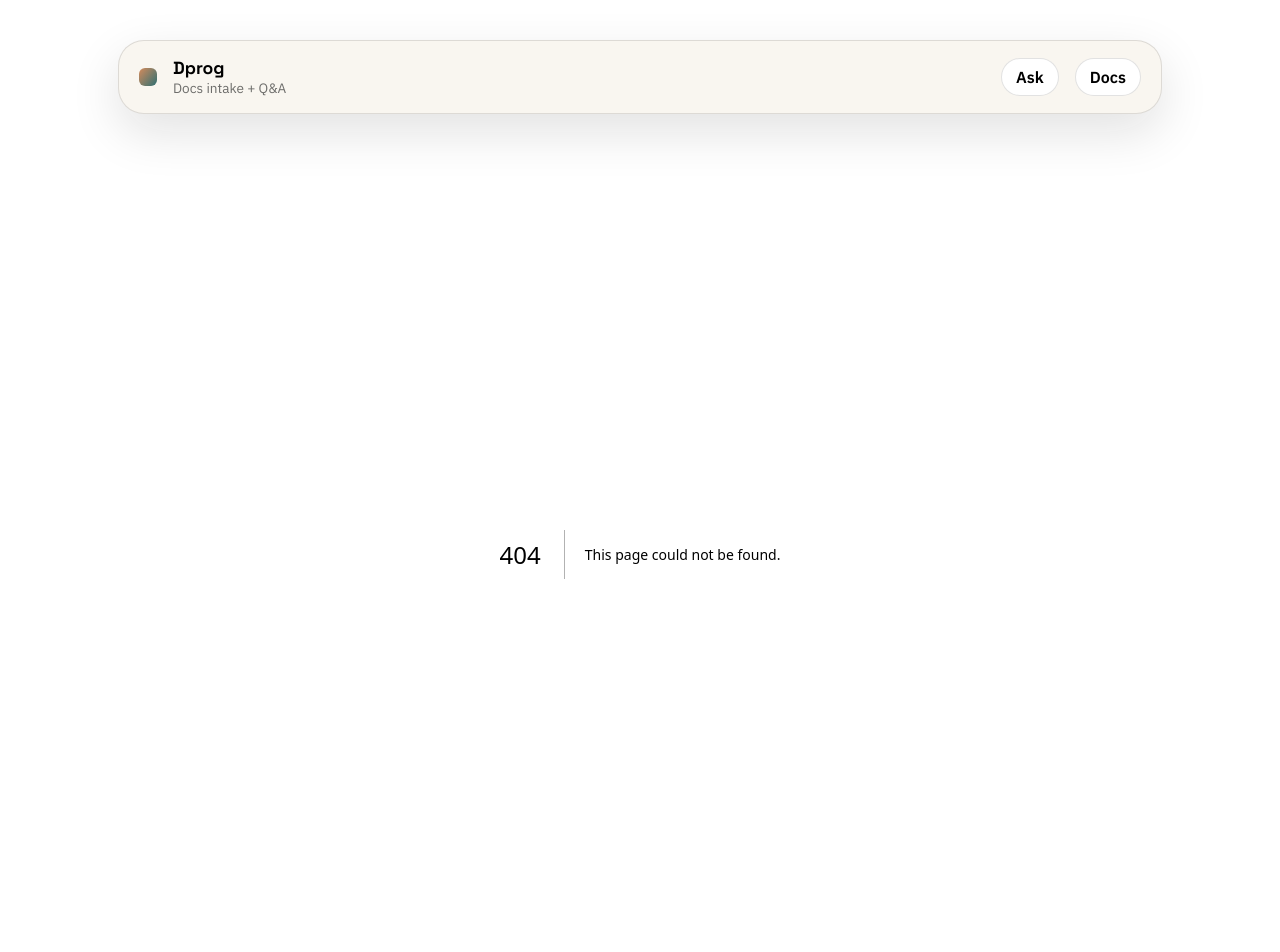
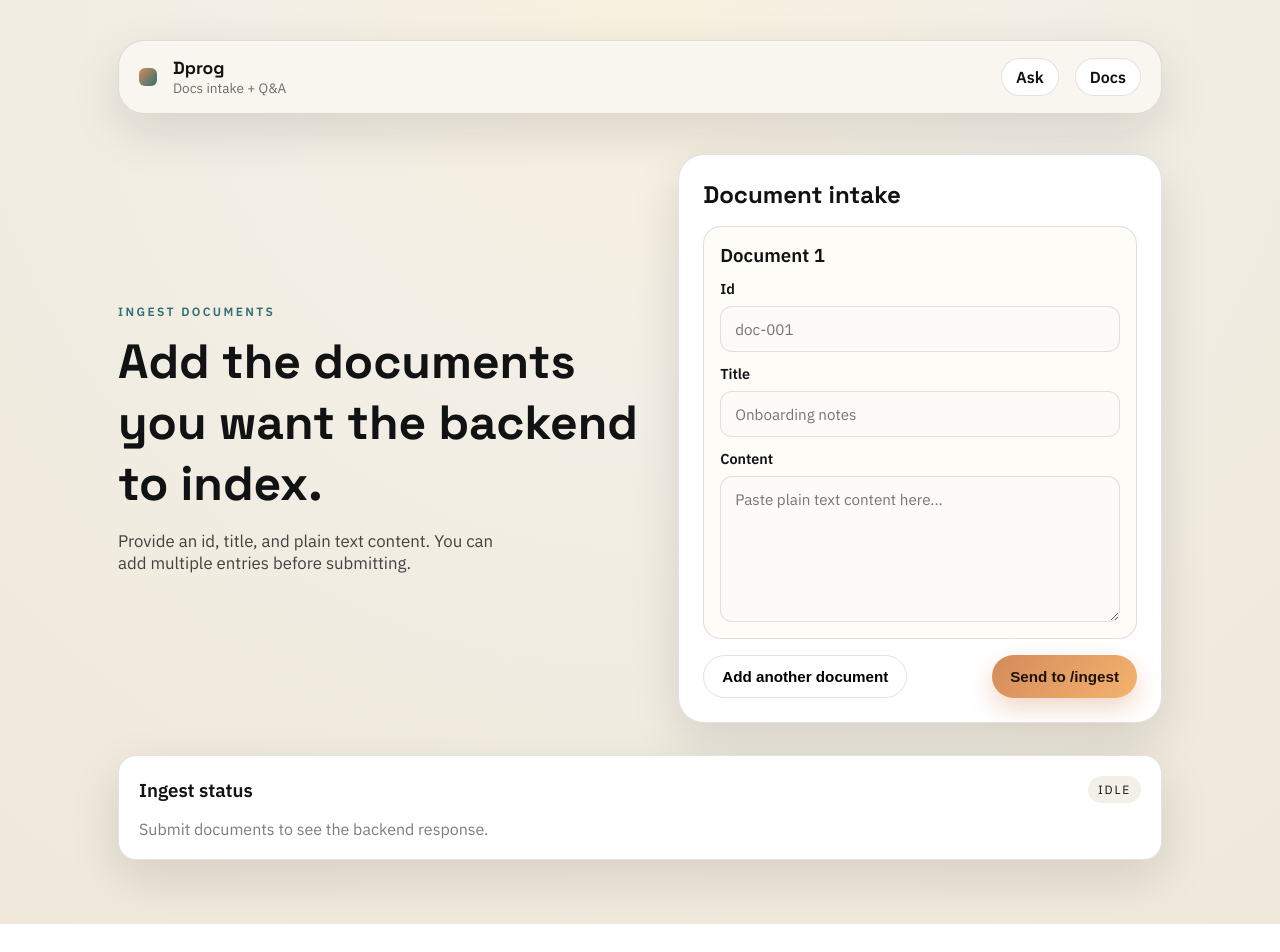
Before and after one commit to superern/dprog, a Next.js app in the folder frontend/: page /docs in a window 1280 px wide. Before the commit this address had no page. Shown: the top 952 px of the page. After the commit the page ends 924 px from the top, so only its background shows below. Built offline with nearby package versions, Linux system fonts and the light colour scheme.

Commit message:
feat: Implement 'Docs' page for document ingestion

```diff
--- /dev/null
+++ b/frontend/app/docs/page.tsx
@@ -0,0 +1,163 @@
+"use client";
+
+import { FormEvent, useMemo, useState } from "react";
+
+type DocInput = {
+  id: string;
+  title: string;
+  content: string;
+};
+
+type IngestResponse = {
+  status?: string;
+  message?: string;
+  [key: string]: unknown;
+};
+
+const emptyDoc = (): DocInput => ({ id: "", title: "", content: "" });
+
+function resolveApiBase() {
+  const base = process.env.DRPOG_API ?? "";
+  return base.endsWith("/") ? base.slice(0, -1) : base;
+}
+
+export default function DocsPage() {
+  const [docs, setDocs] = useState<DocInput[]>([emptyDoc()]);
+  const [status, setStatus] = useState<"idle" | "loading" | "error" | "success">("idle");
+  const [error, setError] = useState<string | null>(null);
+  const [response, setResponse] = useState<IngestResponse | null>(null);
+
+  const apiBase = useMemo(() => resolveApiBase(), []);
+
+  function updateDoc(index: number, field: keyof DocInput, value: string) {
+    setDocs((prev) =>
+      prev.map((doc, docIndex) => (docIndex === index ? { ...doc, [field]: value } : doc))
+    );
+  }
+
+  function addDoc() {
+    setDocs((prev) => [...prev, emptyDoc()]);
+  }
+
+  function removeDoc(index: number) {
+    setDocs((prev) => prev.filter((_, docIndex) => docIndex !== index));
+  }
+
+  async function handleSubmit(event: FormEvent<HTMLFormElement>) {
+    event.preventDefault();
+    setStatus("loading");
+    setError(null);
+    setResponse(null);
+
+    try {
+      const response = await fetch(`${apiBase}/ingest`, {
+        method: "POST",
+        headers: { "Content-Type": "application/json" },
+        body: JSON.stringify({ documents: docs })
+      });
+
+      const data = (await response.json()) as IngestResponse;
+      if (!response.ok) {
+        throw new Error(data?.error ? String(data.error) : "Request failed.");
+      }
+
+      setResponse(data);
+      setStatus("success");
+    } catch (err) {
+      const message = err instanceof Error ? err.message : "Unexpected error.";
+      setError(message);
+      setStatus("error");
+    }
+  }
+
+  return (
+    <div className="page">
+      <section className="hero">
+        <div>
+          <p className="eyebrow">Ingest documents</p>
+          <h1>Add the documents you want the backend to index.</h1>
+          <p className="lead">
+            Provide an id, title, and plain text content. You can add multiple entries before
+            submitting.
+          </p>
+        </div>
+        <div className="hero-card">
+          <h2>Document intake</h2>
+          <form className="stack" onSubmit={handleSubmit}>
+            {docs.map((doc, index) => (
+              <div className="doc-card" key={`doc-${index}`}>
+                <div className="doc-header">
+                  <h3>Document {index + 1}</h3>
+                  {docs.length > 1 && (
+                    <button
+                      type="button"
+                      className="ghost"
+                      onClick={() => removeDoc(index)}
+                    >
+                      Remove
+                    </button>
+                  )}
+                </div>
+                <label className="field">
+                  <span>Id</span>
+                  <input
+                    type="text"
+                    placeholder="doc-001"
+                    value={doc.id}
+                    onChange={(event) => updateDoc(index, "id", event.target.value)}
+                    required
+                  />
+                </label>
+                <label className="field">
+                  <span>Title</span>
+                  <input
+                    type="text"
+                    placeholder="Onboarding notes"
+                    value={doc.title}
+                    onChange={(event) => updateDoc(index, "title", event.target.value)}
+                    required
+                  />
+                </label>
+                <label className="field">
+                  <span>Content</span>
+                  <textarea
+                    placeholder="Paste plain text content here..."
+                    rows={6}
+                    value={doc.content}
+                    onChange={(event) => updateDoc(index, "content", event.target.value)}
+                    required
+                  />
+                </label>
+              </div>
+            ))}
+
+            <div className="doc-actions">
+              <button type="button" className="ghost" onClick={addDoc}>
+                Add another document
+              </button>
+              <button className="primary" type="submit" disabled={status === "loading"}>
+                {status === "loading" ? "Uploading..." : "Send to /ingest"}
+              </button>
+            </div>
+          </form>
+        </div>
+      </section>
+
+      <section className="results">
+        <div className="result-card">
+          <div className="result-header">
+            <h3>Ingest status</h3>
+            <span className={`status ${status}`}>{status}</span>
+          </div>
+          {status === "error" && <p className="error">{error}</p>}
+          {status === "success" && response && (
+            <pre className="code-block">{JSON.stringify(response, null, 2)}</pre>
+          )}
+          {status === "idle" && (
+            <p className="muted">Submit documents to see the backend response.</p>
+          )}
+        </div>
+      </section>
+    </div>
+  );
+}
```
